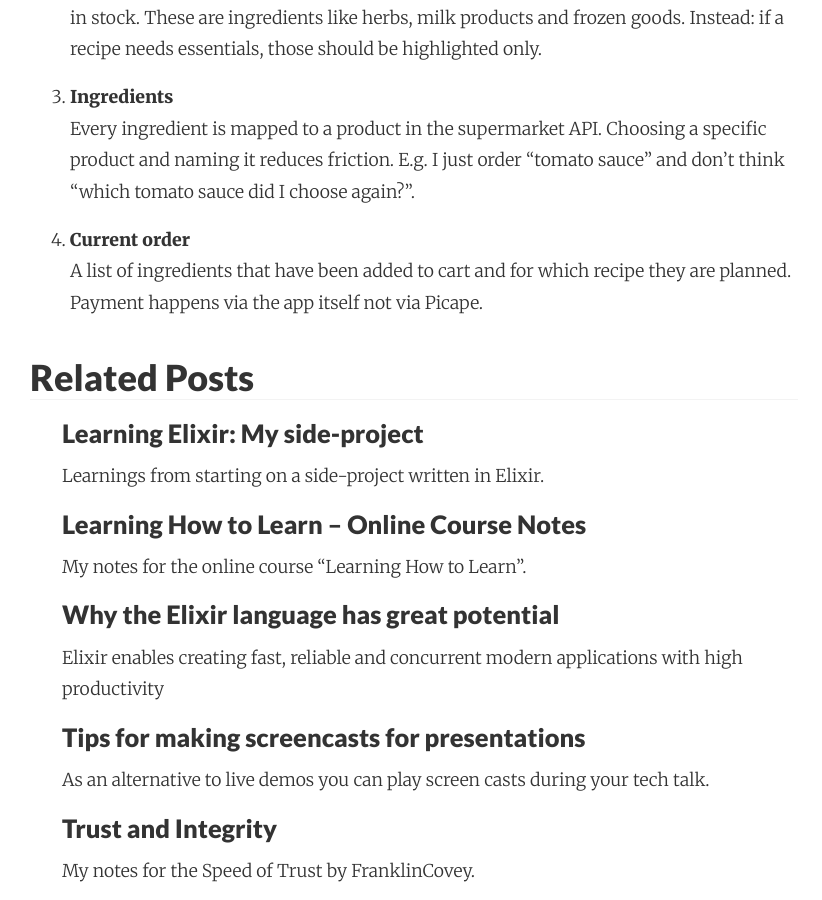
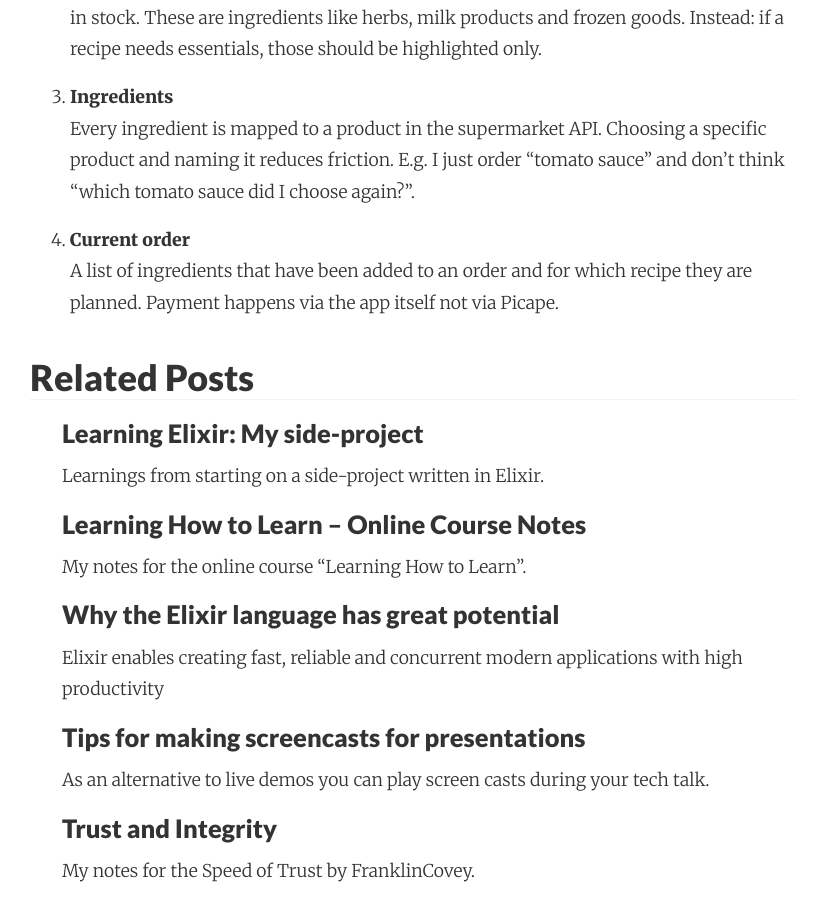
Before and after one commit to adri/adri.github.io, a Jekyll site: the page built from _posts/2017-09-27-learning-elixir-second-side-project-part1.md, in a window 1280 px wide and 900 px high, scrolled down 2606 px. Shown: the whole window, without its empty margins (226-1048 px from the left). Built offline with Jekyll 4.4.1, drawn with Linux system fonts in a browser that asks for light colours; nearby versions of some CDN libraries; comment, search, counter and statistics services are not loaded.

Commit message:
Autocommit from wiki

```diff
--- a/_posts/2017-09-27-learning-elixir-second-side-project-part1.md
+++ b/_posts/2017-09-27-learning-elixir-second-side-project-part1.md
@@ -46,4 +46,4 @@ Some ingredients should not be added automatically to the cart because they are
 Every ingredient is mapped to a product in the supermarket API. Choosing a specific product and naming it reduces friction. E.g. I just order "tomato sauce" and don't think "which tomato sauce did I choose again?".
 
 4. **Current order**<br />
-A list of ingredients that have been added to cart and for which recipe they are planned. Payment happens via the app itself not via Picape.
+A list of ingredients that have been added to an order and for which recipe they are planned. Payment happens via the app itself not via Picape.
```
